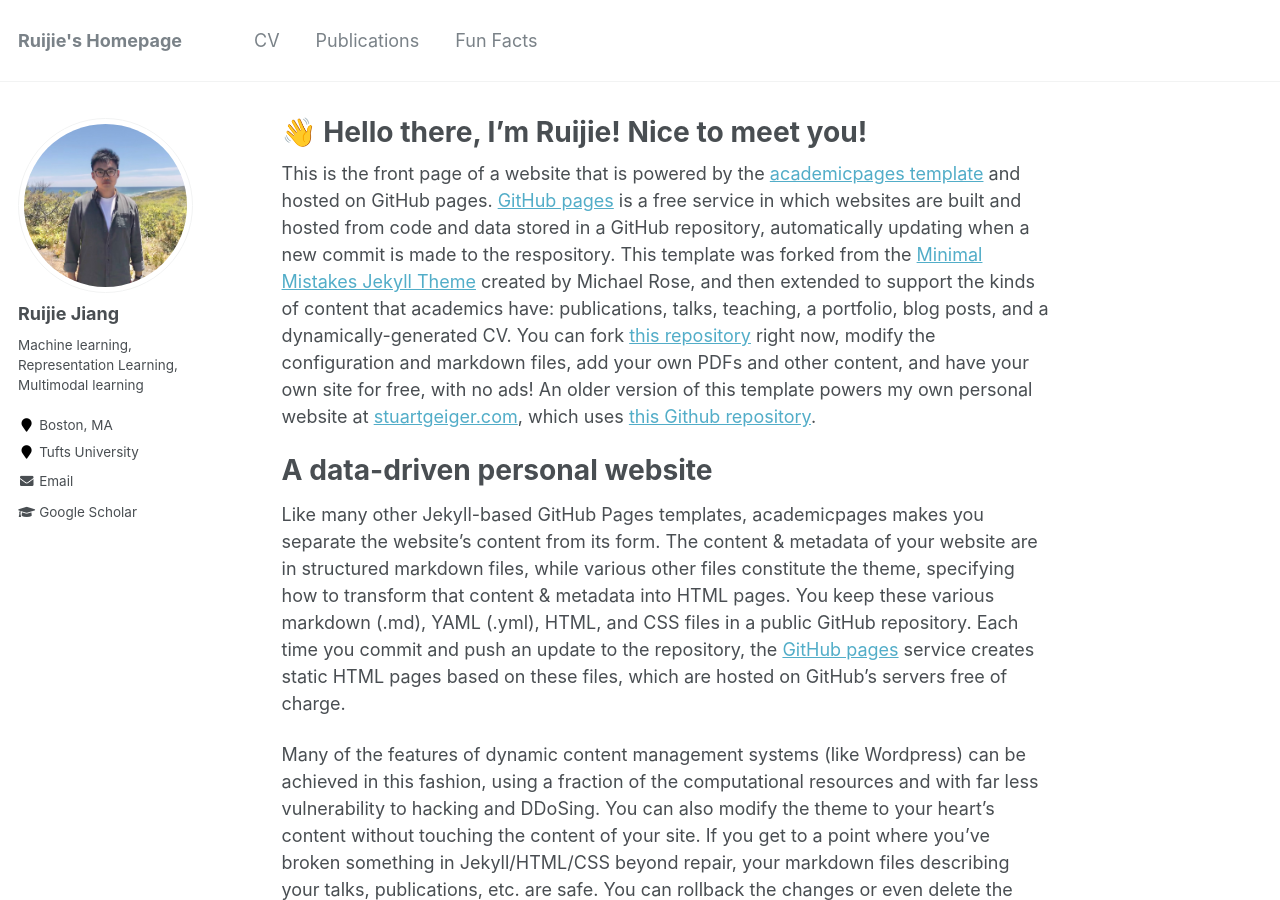
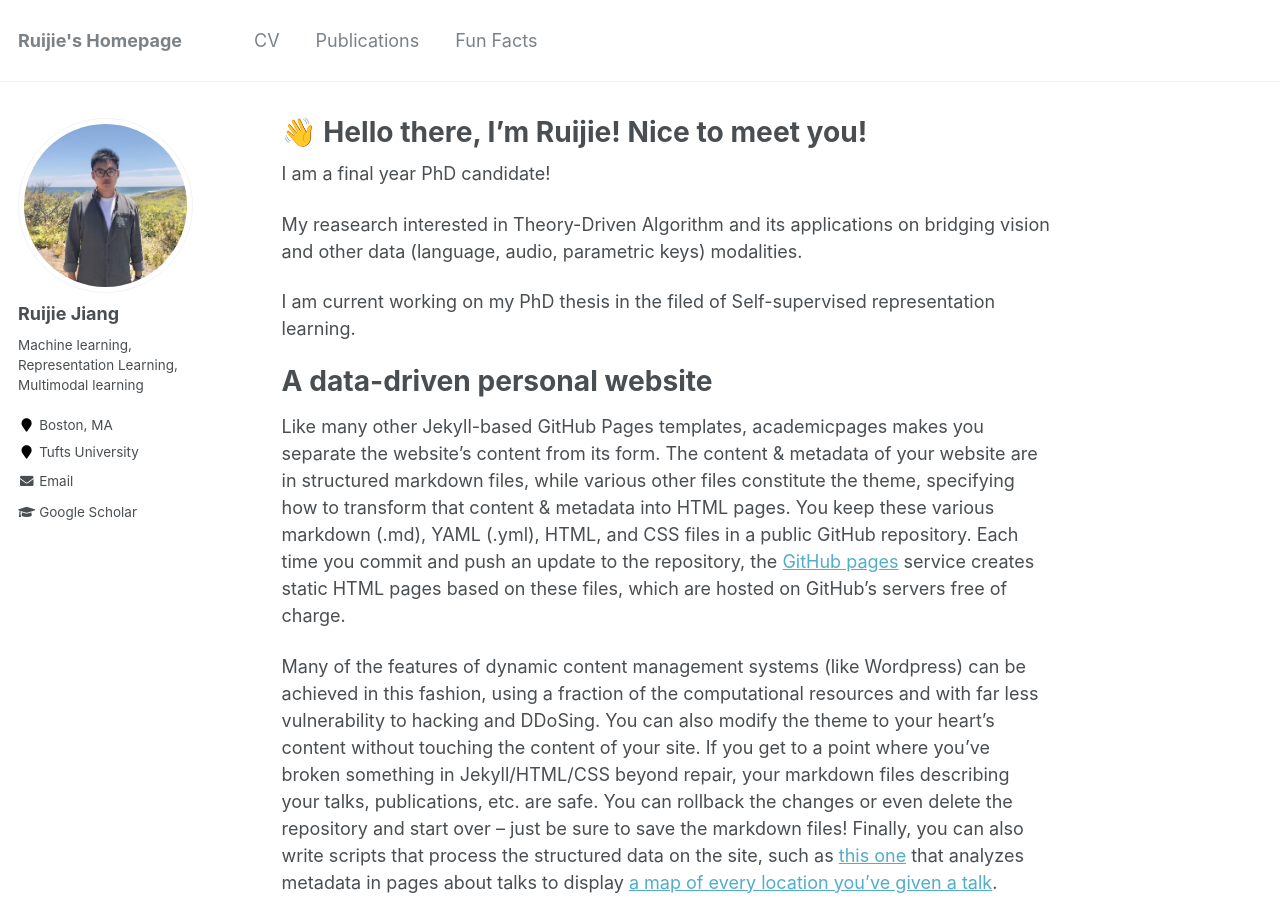
Before and after one commit to rjiang03/ruijie.github.io, a Jekyll site: the page built from _pages/about.md, in a window 1280 px wide and 900 px high. Built offline with Jekyll 4.4.1, drawn with Linux system fonts in a browser that asks for light colours.

Commit message:
Update about.md

```diff
--- a/_pages/about.md
+++ b/_pages/about.md
@@ -8,7 +8,13 @@ redirect_from:
   - /about.html
 ---
 
-This is the front page of a website that is powered by the [academicpages template](https://github.com/academicpages/academicpages.github.io) and hosted on GitHub pages. [GitHub pages](https://pages.github.com) is a free service in which websites are built and hosted from code and data stored in a GitHub repository, automatically updating when a new commit is made to the respository. This template was forked from the [Minimal Mistakes Jekyll Theme](https://mmistakes.github.io/minimal-mistakes/) created by Michael Rose, and then extended to support the kinds of content that academics have: publications, talks, teaching, a portfolio, blog posts, and a dynamically-generated CV. You can fork [this repository](https://github.com/academicpages/academicpages.github.io) right now, modify the configuration and markdown files, add your own PDFs and other content, and have your own site for free, with no ads! An older version of this template powers my own personal website at [stuartgeiger.com](http://stuartgeiger.com), which uses [this Github repository](https://github.com/staeiou/staeiou.github.io).
+I am a final year PhD candidate!
+
+My reasearch interested in Theory-Driven Algorithm and its applications on bridging vision and other data (language, audio, parametric keys) modalities.
+
+I am current working on my PhD thesis in the filed of Self-supervised representation learning.
+
+
 
 A data-driven personal website
 ======
```
